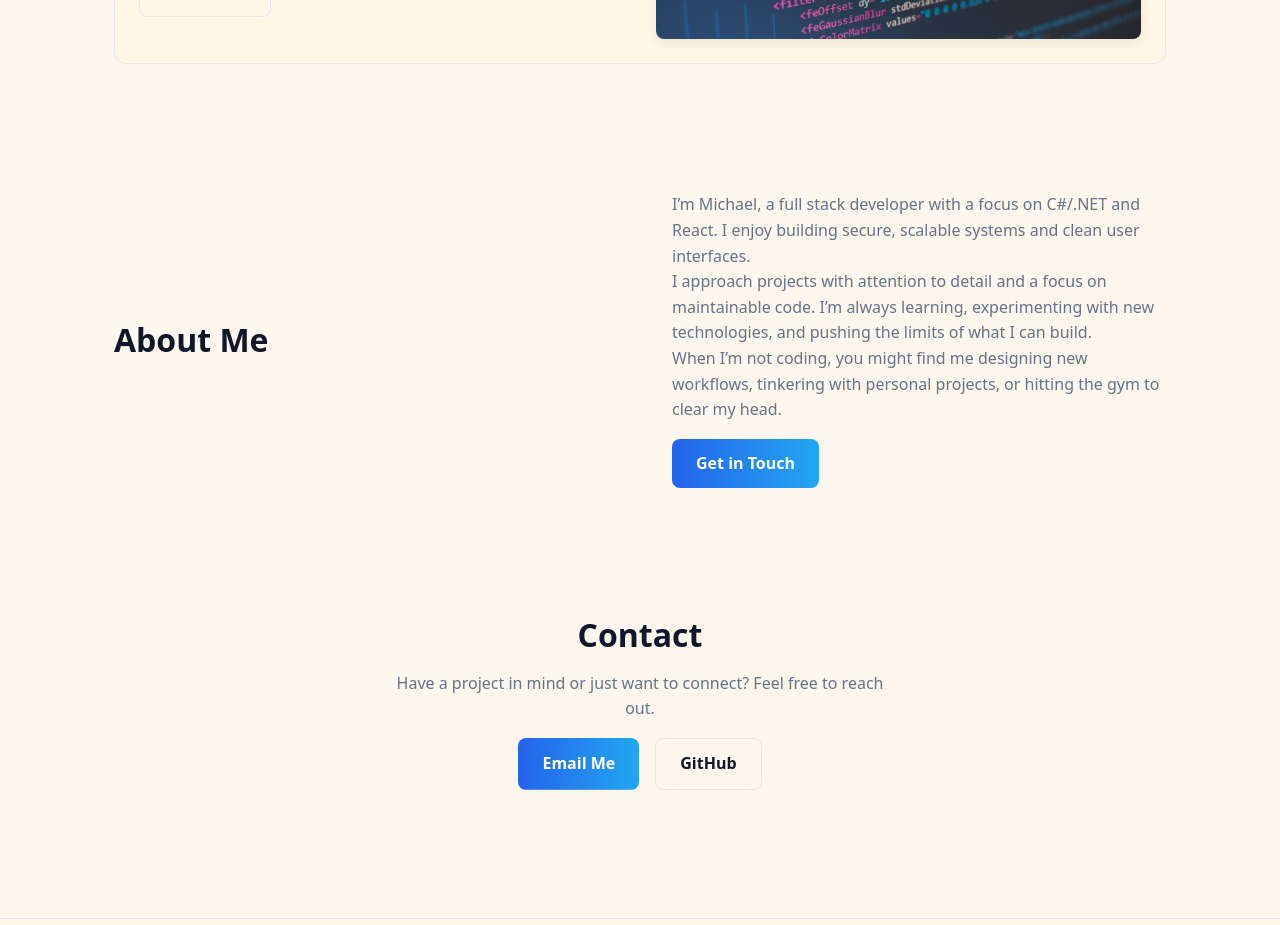
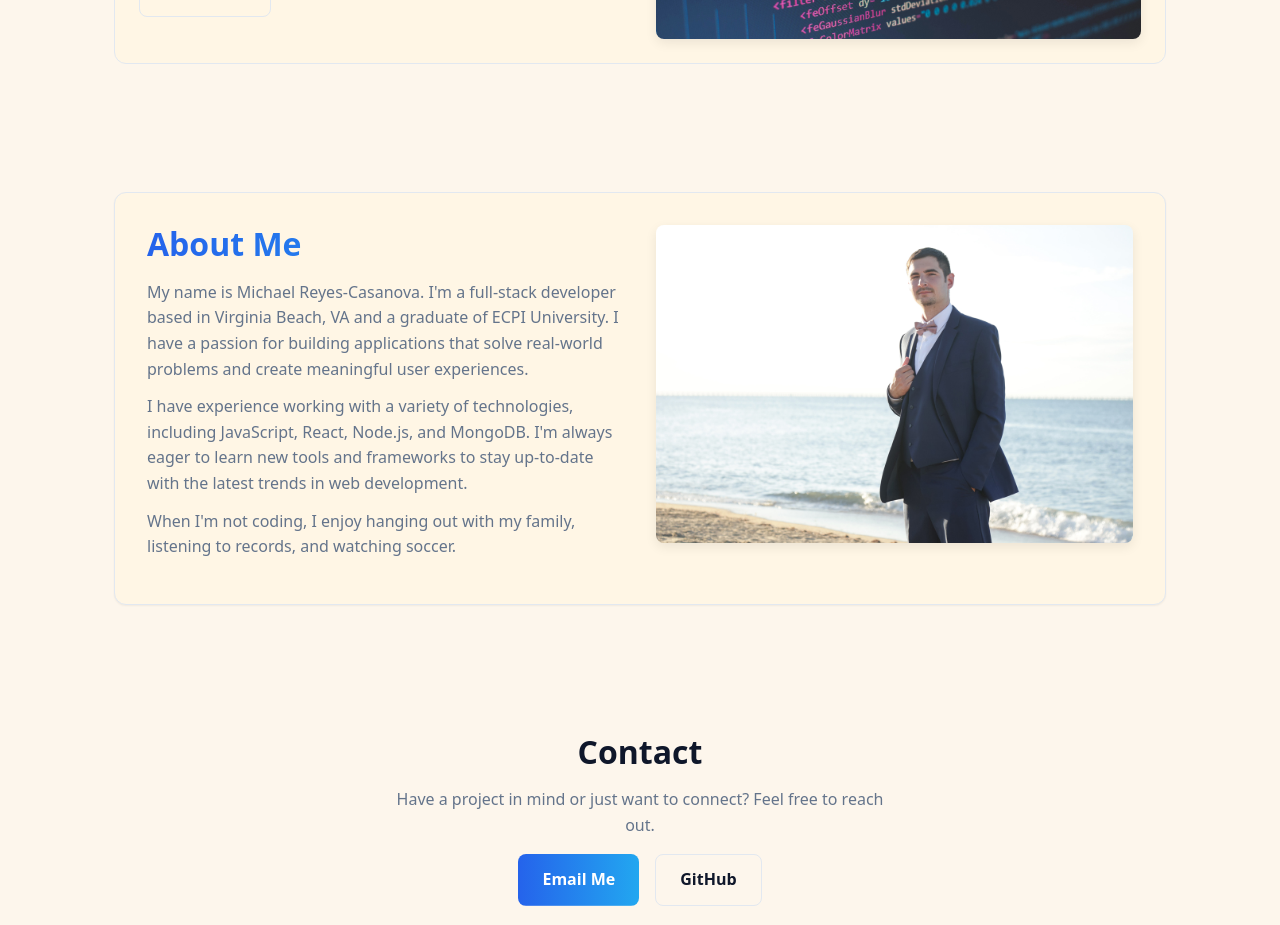
Before and after one commit to MikeReyes102/dev-portfolio, a React (Vite) app: page / in a window 1280 px wide. Shown: the part 1480-2405 px from the top of the page. Built offline with nearby package versions, Linux system fonts and the light colour scheme.

Commit message:
Refined the about me section

```diff
--- a/src/components/sections/About.jsx
+++ b/src/components/sections/About.jsx
@@ -2,33 +2,28 @@ import '../../styles/About.css';
 
 const About = () => {
   return (
-
-        <section id="about" className="section">
+    <section id="about" className="about section">
       <div className="container about-container">
+        <div className="about-card">
+          <div className="about-content">
             <h2>About Me</h2>
-
-                <div className="about-content">
             <p>
-                        I’m Michael, a full stack developer with a focus on C#/.NET and React.
-                        I enjoy building secure, scalable systems and clean user interfaces.
+                My name is Michael Reyes-Casanova. I'm a full-stack developer based in Virginia Beach, VA and a graduate of ECPI University. I have a passion for building applications that solve real-world problems and create meaningful user experiences.
             </p>
-
             <p>
-                        I approach projects with attention to detail and a focus on maintainable
-                        code. I’m always learning, experimenting with new technologies, and
-                        pushing the limits of what I can build.
+                I have experience working with a variety of technologies, including JavaScript, React, Node.js, and MongoDB. I'm always eager to learn new tools and frameworks to stay up-to-date with the latest trends in web development.
             </p>
-
             <p>
-                        When I’m not coding, you might find me designing new workflows, tinkering
-                        with personal projects, or hitting the gym to clear my head.
+              When I'm not coding, I enjoy hanging out with my family, listening to records, and watching soccer.
             </p>
-
-                    <a href="#contact" className="btn btn-primary">Get in Touch</a>
+          </div>
+          <div className="about-image">
+            <img src="/images/about-me.jpg" alt="Michael Reyes-Casanova" />
+          </div>
         </div>
       </div>
     </section>
   )
 }
 
-export default About;
+export default About
--- a/src/styles/About.css
+++ b/src/styles/About.css
@@ -1,16 +1,54 @@
 /* About Page Styles */
 
-.about-container {
+.about-card {
   display: grid;
   grid-template-columns: 1fr 1fr;
-  gap: var(--space-8);
-  align-items: center;
+  gap: var(--space-6);
+  padding: var(--space-6);
+  background: var(--color-surface);
+  border: 1px solid var(--color-border);
+  border-radius: var(--radius-lg);
+  box-shadow: var(--shadow-sm);
+  transition: transform 0.2s ease, box-shadow 0.2s ease;
 }
 
-.about-content {
-  max-width: 600px;
+.about-card:hover {
+  transform: translateY(-2px);
+  box-shadow: var(--shadow-md);
 }
 
-.about-content a.btn {
-  margin-top: var(--space-4);
+.about-content h2 {
+  font-size: var(--text-3xl);
+  line-height: 1.2;
+  background: linear-gradient(90deg,
+      var(--color-primary-start),
+      var(--color-primary-end));
+  -webkit-background-clip: text;
+  -webkit-text-fill-color: transparent;
+  margin-bottom: var(--space-4);
 }
+
+.about-content p {
+  margin-bottom: var(--space-3);
+  color: var(--color-muted);
+  line-height: 1.6;
+}
+
+.about-image img {
+  width: 100%;
+  height: auto;
+  border-radius: var(--radius-md);
+  box-shadow: var(--shadow-md);
+}
+
+/* Mobile */
+@media (max-width: 768px) {
+  .about-card {
+    grid-template-columns: 1fr;
+    gap: var(--space-4);
+  }
+
+  .about-image {
+    text-align: center;
+  }
+}
```
Also changed, not shown: public/images/about-me.jpg (added). Lines whose indentation alone changed are shown as unchanged.
